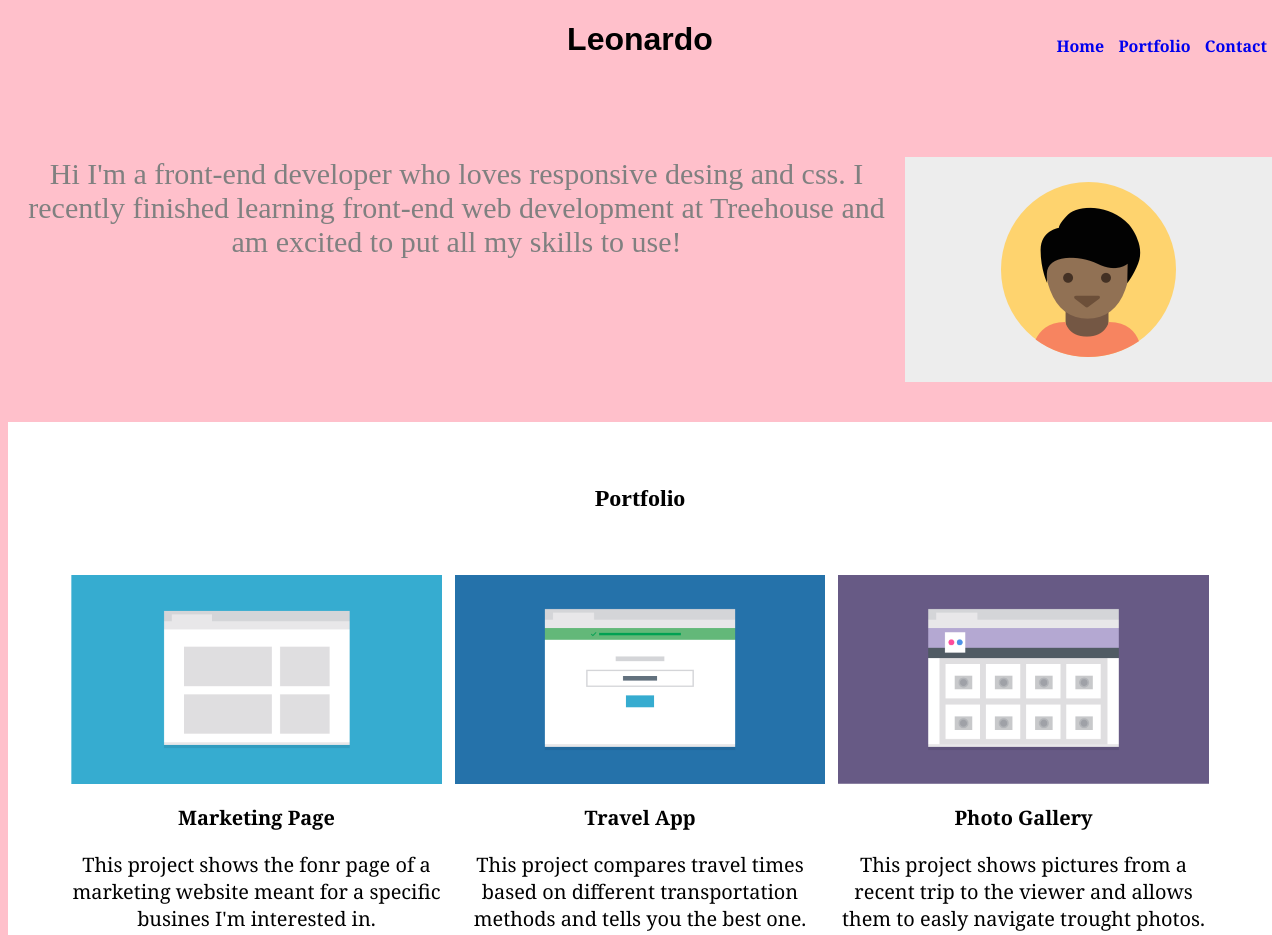
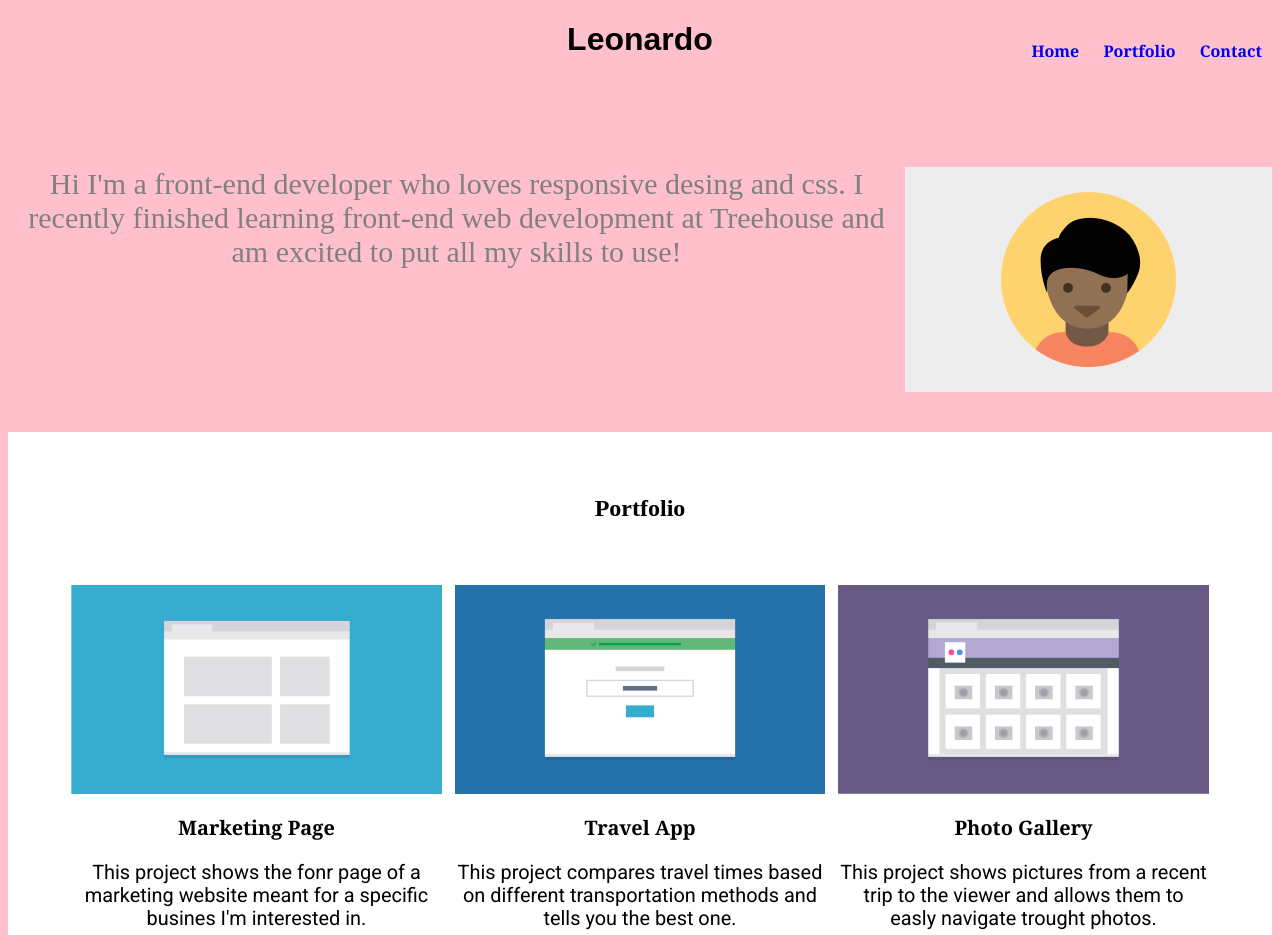
Before and after one commit to leny4/Project_two_treehouse, a plain HTML site: page index.html in a window 1280 px wide. Shown: the top 935 px of the page. Drawn offline with Linux system fonts and the light colour scheme.

Commit message:
finale
finale

```diff
--- a/css/style.css
+++ b/css/style.css
@@ -10,6 +10,7 @@ body{
 }
 
 h1{
+
     text-align: center;
     font-family:  'Changa+One', sans-serif;
 }
@@ -35,14 +36,14 @@ ul {
     text-align:center;
     border: 10px solid white;
     margin:5px;
-    padding 5px;
+    padding: 5px;
     background-color: white;
   }
   .container2{
     text-align:center;
     border: 10px solid white;
     margin:5px;
-    padding 5px;
+    padding: 5px;
     background-color: white;
   }
   .container3{
@@ -50,7 +51,7 @@ ul {
     border: 10px solid white;
     margin:5px;
     margin-bottom: 50px;
-    padding 5px;
+    padding: 5px;
     background-color: white;
   }
 
@@ -94,8 +95,7 @@ section{
 
     .ulcentro p{
         font-size: 150%;
-
-
+        font-family: 'Roboto';
     }
 
 
@@ -106,6 +106,7 @@ section{
  /*FOOTER PART*/
 #sotto{
     text-align: center;
+    font-family: 'Roboto';
 }
 
 #sotto h3{
@@ -126,9 +127,8 @@ section{
 
 }
 
-@media(max-width:767px) {
+
     .downdownright li:nth-child(-n+3){
         display: none;
         max-width: 768px;
     }
- }
```
